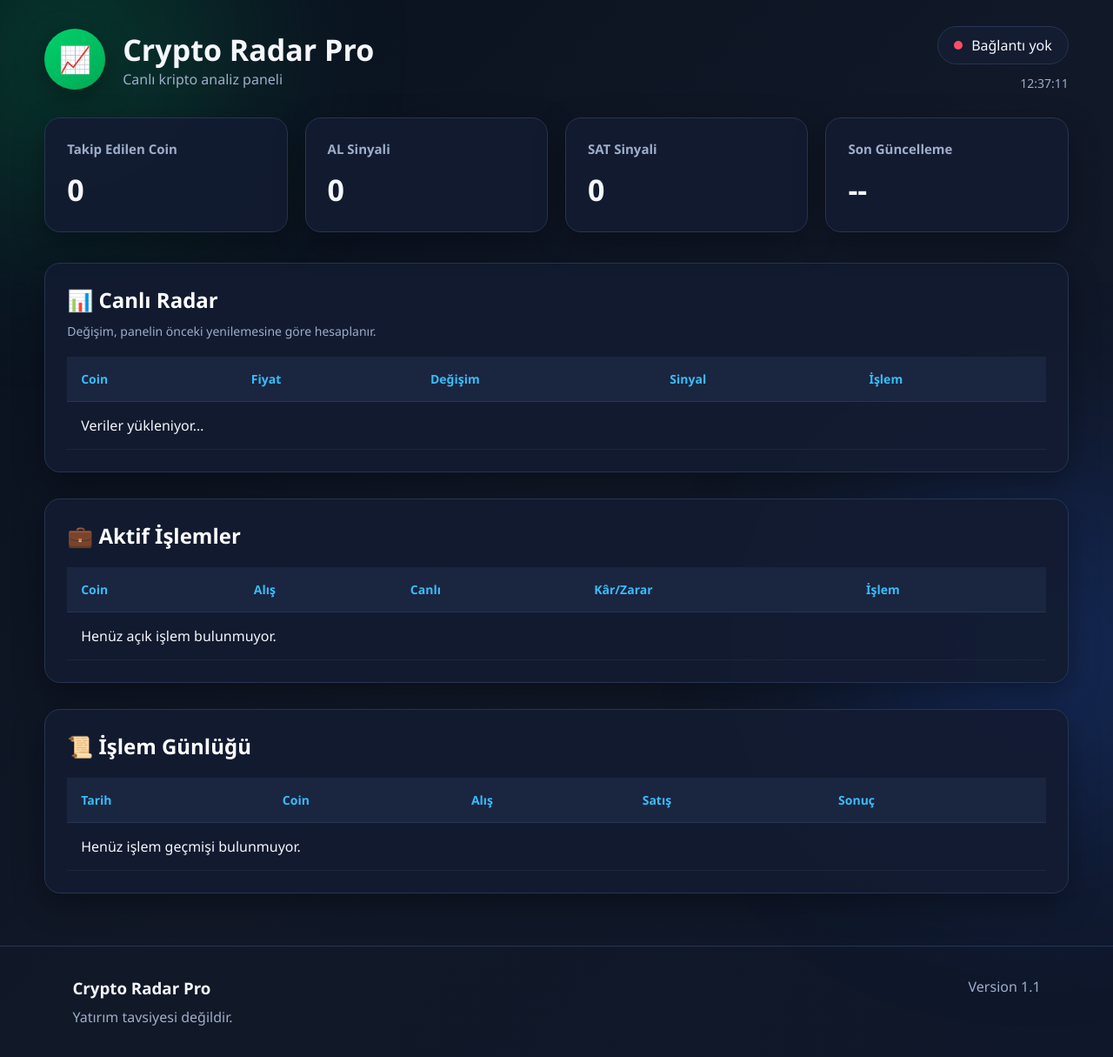
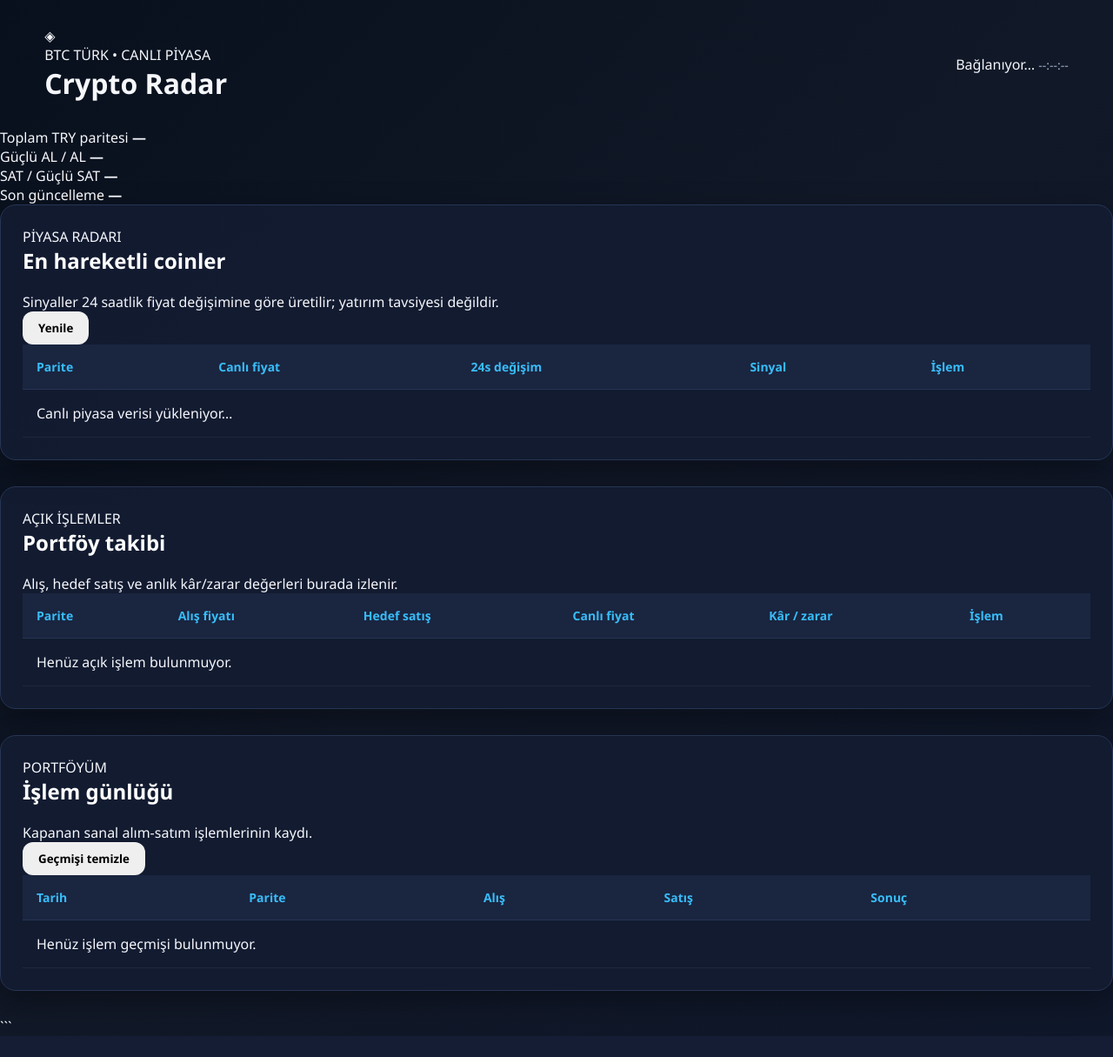
Before and after one commit to MerveKacaran/crypto-radar-pro1, a Flask app: template templates/index.html in a window 1280 px wide. Shown: the whole page at 87% size. After the commit the page ends 1191 px from the top, so only its background shows below. Run offline with Flask 3, Linux system fonts and the light colour scheme; the template is opened without the code that fills it, so the values that code supplies are empty.

Commit message:
Update index.html

````diff
--- a/templates/index.html
+++ b/templates/index.html
@@ -3,31 +3,171 @@
 <head>
     <meta charset="UTF-8">
     <meta name="viewport" content="width=device-width, initial-scale=1.0">
-  <meta name="description" content="BtcTurk TRY pariteleri için canlı kripto radar ve portföy takip paneli.">
-  <title>Crypto Radar Pro</title>
+    <meta name="description" content="BtcTurk canlı piyasa verileriyle çalışan sanal kripto portföy takip uygulaması.">
+    <title>Crypto Radar</title>
     <link rel="stylesheet" href="{{ url_for('static', filename='css/style.css') }}">
     <script defer src="{{ url_for('static', filename='js/script.js') }}"></script>
 </head>
 <body>
-  <div class="background-glow glow1"></div><div class="background-glow glow2"></div>
     <header class="header">
-    <div class="logo-area"><div class="logo-circle">📈</div><div><h1>Crypto Radar Pro</h1><span>Canlı kripto analiz paneli</span></div></div>
-    <div class="status-area"><div class="status"><span class="status-dot"></span><span id="connectionStatus">Bağlanıyor</span></div><div id="clock">--:--:--</div></div>
+        <div class="brand">
+            <div class="brand-icon" aria-hidden="true">◈</div>
+            <div>
+                <p class="eyebrow">BTC TÜRK • CANLI PİYASA</p>
+                <h1>Crypto Radar</h1>
+            </div>
+        </div>
+
+        <div class="connection" aria-live="polite">
+            <span id="connectionDot" class="connection-dot"></span>
+            <span id="connectionText">Bağlanıyor…</span>
+            <time id="clock">--:--:--</time>
+        </div>
     </header>
-  <section class="cards" aria-label="Piyasa özeti">
-    <div class="card"><h3>Takip Edilen Coin</h3><p id="coinCount">0</p></div>
-    <div class="card"><h3>AL Sinyali</h3><p id="buyCount">0</p></div>
-    <div class="card"><h3>SAT Sinyali</h3><p id="sellCount">0</p></div>
-    <div class="card"><h3>Son Güncelleme</h3><p id="lastUpdate">--</p></div>
+
+    <main class="container">
+        <section class="summary-grid" aria-label="Piyasa özeti">
+            <article class="summary-card">
+                <span class="summary-label">Toplam TRY paritesi</span>
+                <strong id="marketCount">—</strong>
+            </article>
+            <article class="summary-card">
+                <span class="summary-label">Güçlü AL / AL</span>
+                <strong id="buySignalCount" class="positive">—</strong>
+            </article>
+            <article class="summary-card">
+                <span class="summary-label">SAT / Güçlü SAT</span>
+                <strong id="sellSignalCount" class="negative">—</strong>
+            </article>
+            <article class="summary-card">
+                <span class="summary-label">Son güncelleme</span>
+                <strong id="lastUpdate">—</strong>
+            </article>
         </section>
-  <main class="dashboard">
-    <section class="panel"><h2>📊 Canlı Radar</h2><p class="panel-note">Değişim, panelin önceki yenilemesine göre hesaplanır.</p><div class="table-wrap"><table><thead><tr><th>Coin</th><th>Fiyat</th><th>Değişim</th><th>Sinyal</th><th>İşlem</th></tr></thead><tbody id="marketTable"><tr><td colspan="5">Veriler yükleniyor…</td></tr></tbody></table></div></section>
-    <section class="panel"><h2>💼 Aktif İşlemler</h2><div class="table-wrap"><table><thead><tr><th>Coin</th><th>Alış</th><th>Canlı</th><th>Kâr/Zarar</th><th>İşlem</th></tr></thead><tbody id="portfolioTable"><tr><td colspan="5">Henüz açık işlem bulunmuyor.</td></tr></tbody></table></div></section>
-    <section class="panel"><h2>📜 İşlem Günlüğü</h2><div class="table-wrap"><table><thead><tr><th>Tarih</th><th>Coin</th><th>Alış</th><th>Satış</th><th>Sonuç</th></tr></thead><tbody id="historyTable"><tr><td colspan="5">Henüz işlem geçmişi bulunmuyor.</td></tr></tbody></table></div></section>
+
+        <section class="panel">
+            <div class="panel-header">
+                <div>
+                    <p class="eyebrow">PİYASA RADARI</p>
+                    <h2>En hareketli coinler</h2>
+                    <p class="panel-description">
+                        Sinyaller 24 saatlik fiyat değişimine göre üretilir; yatırım tavsiyesi değildir.
+                    </p>
+                </div>
+                <button id="refreshButton" class="button button-secondary" type="button">Yenile</button>
+            </div>
+
+            <div class="table-wrapper">
+                <table>
+                    <thead>
+                        <tr>
+                            <th>Parite</th>
+                            <th>Canlı fiyat</th>
+                            <th>24s değişim</th>
+                            <th>Sinyal</th>
+                            <th>İşlem</th>
+                        </tr>
+                    </thead>
+                    <tbody id="marketTable">
+                        <tr>
+                            <td colspan="5" class="empty-state">Canlı piyasa verisi yükleniyor…</td>
+                        </tr>
+                    </tbody>
+                </table>
+            </div>
+        </section>
+
+        <section class="panel">
+            <div class="panel-header">
+                <div>
+                    <p class="eyebrow">AÇIK İŞLEMLER</p>
+                    <h2>Portföy takibi</h2>
+                    <p class="panel-description">
+                        Alış, hedef satış ve anlık kâr/zarar değerleri burada izlenir.
+                    </p>
+                </div>
+            </div>
+
+            <div class="table-wrapper">
+                <table>
+                    <thead>
+                        <tr>
+                            <th>Parite</th>
+                            <th>Alış fiyatı</th>
+                            <th>Hedef satış</th>
+                            <th>Canlı fiyat</th>
+                            <th>Kâr / zarar</th>
+                            <th>İşlem</th>
+                        </tr>
+                    </thead>
+                    <tbody id="portfolioTable">
+                        <tr>
+                            <td colspan="6" class="empty-state">Henüz açık işlem bulunmuyor.</td>
+                        </tr>
+                    </tbody>
+                </table>
+            </div>
+        </section>
+
+        <section class="panel">
+            <div class="panel-header">
+                <div>
+                    <p class="eyebrow">PORTFÖYÜM</p>
+                    <h2>İşlem günlüğü</h2>
+                    <p class="panel-description">Kapanan sanal alım-satım işlemlerinin kaydı.</p>
+                </div>
+                <button id="clearHistoryButton" class="button button-danger-outline" type="button">
+                    Geçmişi temizle
+                </button>
+            </div>
+
+            <div class="table-wrapper">
+                <table>
+                    <thead>
+                        <tr>
+                            <th>Tarih</th>
+                            <th>Parite</th>
+                            <th>Alış</th>
+                            <th>Satış</th>
+                            <th>Sonuç</th>
+                        </tr>
+                    </thead>
+                    <tbody id="historyTable">
+                        <tr>
+                            <td colspan="5" class="empty-state">Henüz işlem geçmişi bulunmuyor.</td>
+                        </tr>
+                    </tbody>
+                </table>
+            </div>
+        </section>
     </main>
-  <footer><div class="footer-content"><div><h3>Crypto Radar Pro</h3><p>Yatırım tavsiyesi değildir.</p></div><p>Version 1.1</p></div></footer>
+
+    <dialog id="buyDialog" class="dialog">
+        <form id="buyForm" method="dialog">
+            <div class="dialog-header">
+                <div>
+                    <p class="eyebrow">SANAL İŞLEM</p>
+                    <h2 id="buyDialogTitle">Coin al</h2>
+                </div>
+                <button id="closeDialogButton" class="icon-button" type="button" aria-label="Pencereyi kapat">×</button>
+            </div>
+
+            <p id="buyDialogPrice" class="dialog-price">Anlık fiyat: —</p>
+
+            <label for="amountInput">Alış tutarı (TL)</label>
+            <input id="amountInput" type="number" min="1" step="any" placeholder="Örnek: 5000" required>
+
+            <label for="targetInput">Hedef kâr (%)</label>
+            <input id="targetInput" type="number" min="0.1" step="0.1" value="5" required>
+
+            <div class="dialog-actions">
+                <button id="cancelDialogButton" class="button button-secondary" type="button">Vazgeç</button>
+                <button class="button" type="submit">Portföye ekle</button>
+            </div>
+        </form>
+    </dialog>
+
     <div id="toast" class="toast" role="status" aria-live="polite"></div>
-  <div id="buyModal" class="modal hidden" role="dialog" aria-modal="true" aria-labelledby="modalCoinName"><div class="modal-content"><div class="modal-header"><h2 id="modalCoinName">Coin Satın Al</h2><button class="close-btn" type="button" aria-label="Kapat">✕</button></div><div class="modal-body"><div class="input-group"><label for="buyAmount">Kaç TL'lik aldın?</label><input type="number" id="buyAmount" min="0" step="any" placeholder="Örneğin 5000"></div><div class="input-group"><label for="targetPercent">Hedef kâr (%)</label><input type="number" id="targetPercent" value="10" min="0" step="any"></div><div class="input-group"><label for="stopPercent">Stop loss (%)</label><input type="number" id="stopPercent" value="5" min="0" max="100" step="any"></div></div><div class="modal-footer"><button class="btn-buy" id="savePurchase" type="button">Kaydet</button></div></div></div>
-  <div id="loader" class="loader"><div class="spinner"></div><p>Crypto Radar Pro yükleniyor…</p></div>
 </body>
 </html>
+```
````
Lines whose indentation alone changed are shown as unchanged.
